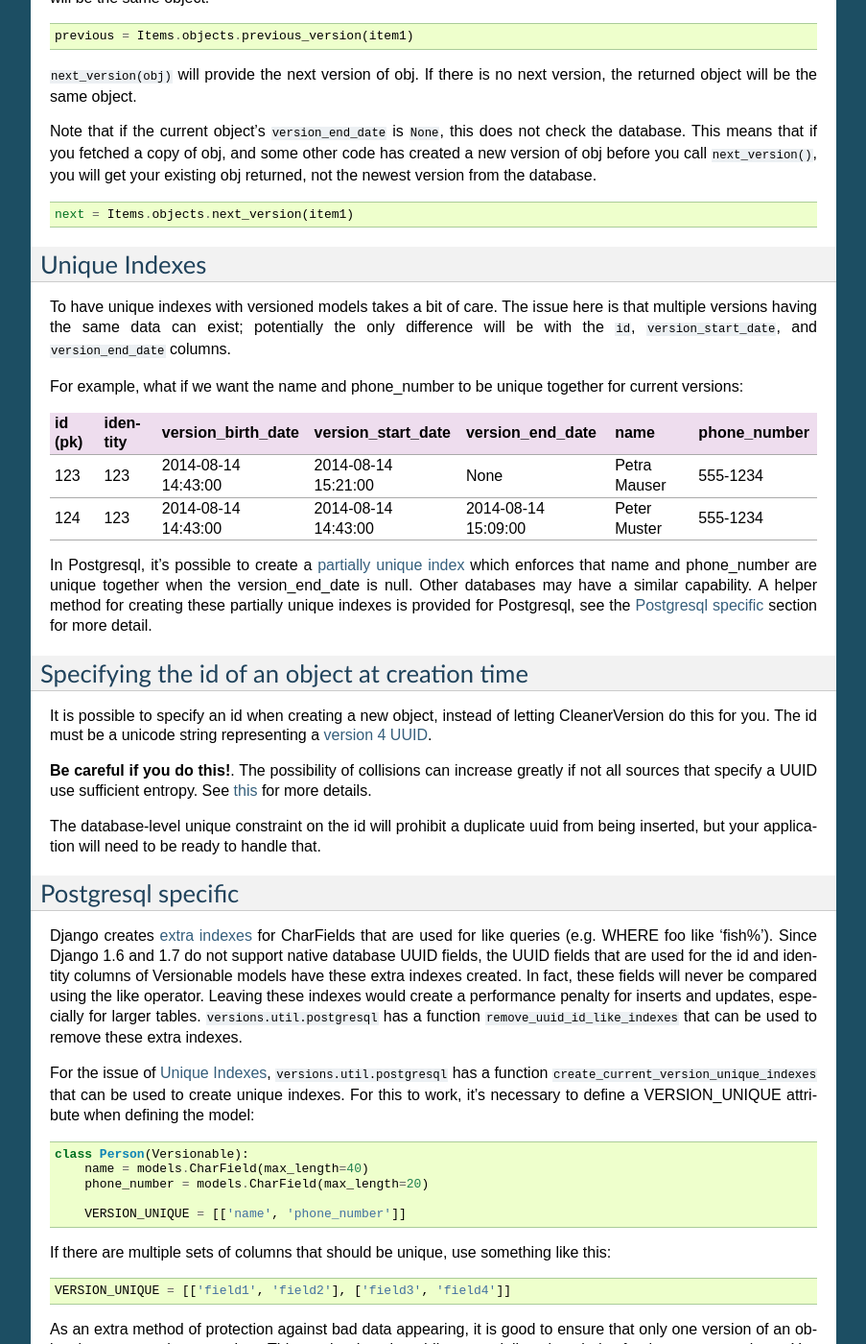
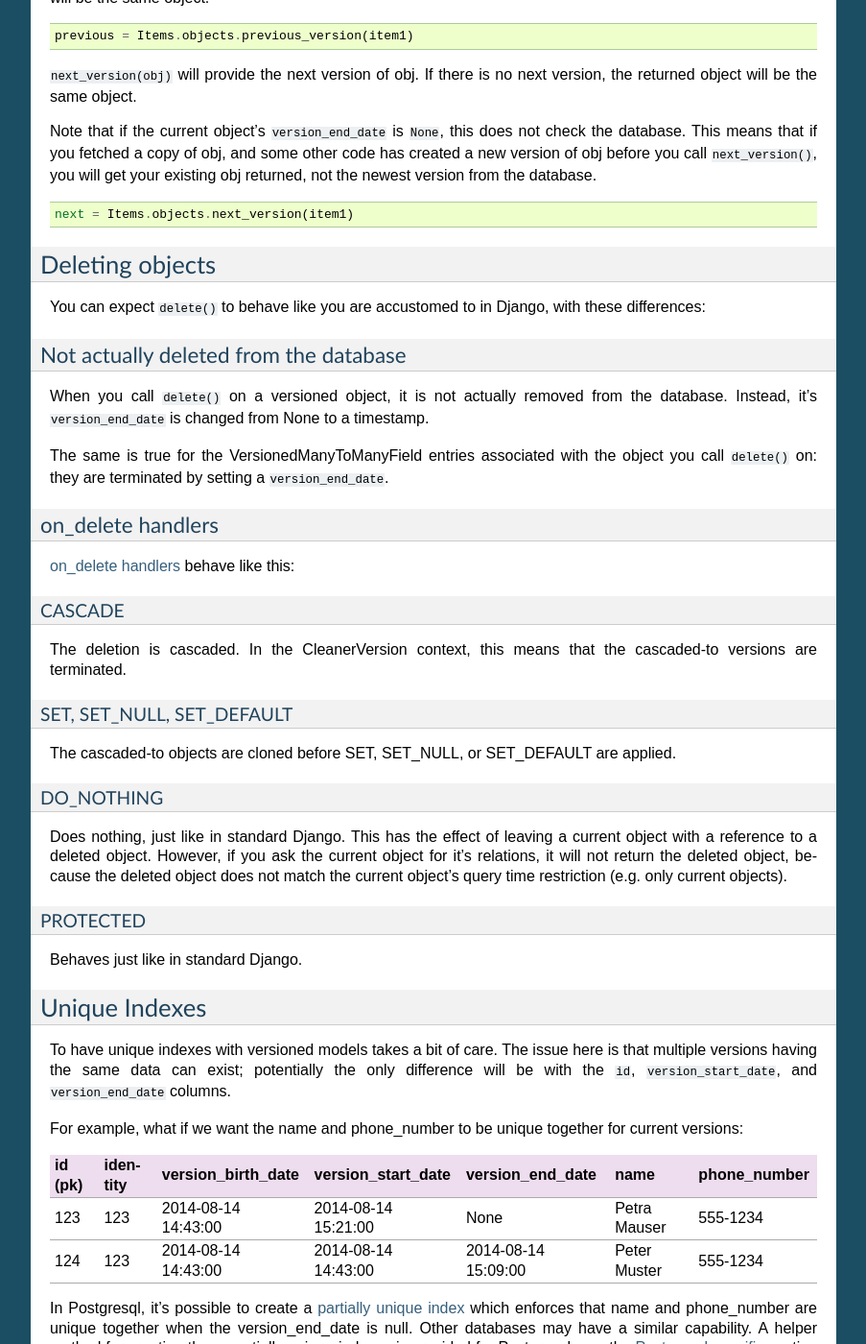
Before and after one commit to swisscom/cleanerversion, a Sphinx documentation site: the page built from docs/doc/historization_with_cleanerversion.rst, in a window 1280 px wide and 1400 px high, scrolled down 9272 px. Shown: the whole window at 96% size, without its empty margins (198-1101 px from the left). Built offline with Sphinx 7.4.7, drawn with Linux system fonts in a browser that asks for light colours; some of the changed text lies outside the part shown.

Commit message:
Add documentation for delete() behaviour

```diff
--- a/docs/doc/historization_with_cleanerversion.rst
+++ b/docs/doc/historization_with_cleanerversion.rst
@@ -500,6 +500,41 @@ you will get your existing obj returned, not the newest version from the databas
     next = Items.objects.next_version(item1)
 
 
+Deleting objects
+================
+You can expect ``delete()`` to behave like you are accustomed to in Django, with these differences:
+
+Not actually deleted from the database
+--------------------------------------
+When you call ``delete()`` on a versioned object, it is not actually removed from the database.  Instead, it's
+``version_end_date`` is changed from None to a timestamp.
+
+The same is true for the VersionedManyToManyField entries associated with the object you call ``delete()`` on:
+they are terminated by setting a ``version_end_date``.
+
+on_delete handlers
+------------------
+`on_delete handlers <https://docs.djangoproject.com/en/stable/ref/models/fields/#django.db.models.ForeignKey.on_delete>`_
+behave like this:
+
+CASCADE
+~~~~~~~
+The deletion is cascaded.  In the CleanerVersion context, this means that the cascaded-to versions are terminated.
+
+SET, SET_NULL, SET_DEFAULT
+~~~~~~~~~~~~~~~~~~~~~~~~~~
+The cascaded-to objects are cloned before SET, SET_NULL, or SET_DEFAULT are applied.
+
+DO_NOTHING
+~~~~~~~~~~
+Does nothing, just like in standard Django.  This has the effect of leaving a current object with a reference to
+a deleted object.  However, if you ask the current object for it's relations, it will not return the deleted object,
+because the deleted object does not match the current object's query time restriction (e.g. only current objects).
+
+PROTECTED
+~~~~~~~~~
+Behaves just like in standard Django.
+
 Unique Indexes
 ==============
 To have unique indexes with versioned models takes a bit of care. The issue here is that multiple versions having the same
```
